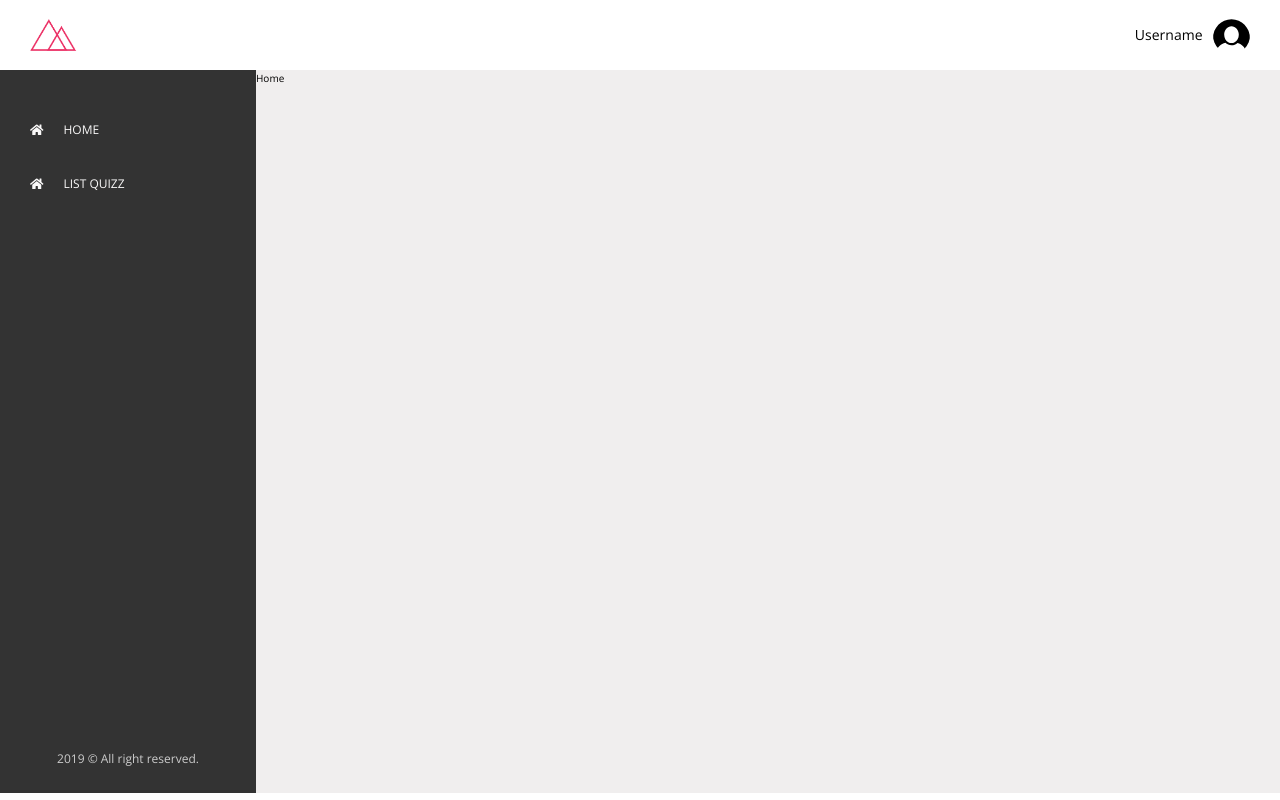
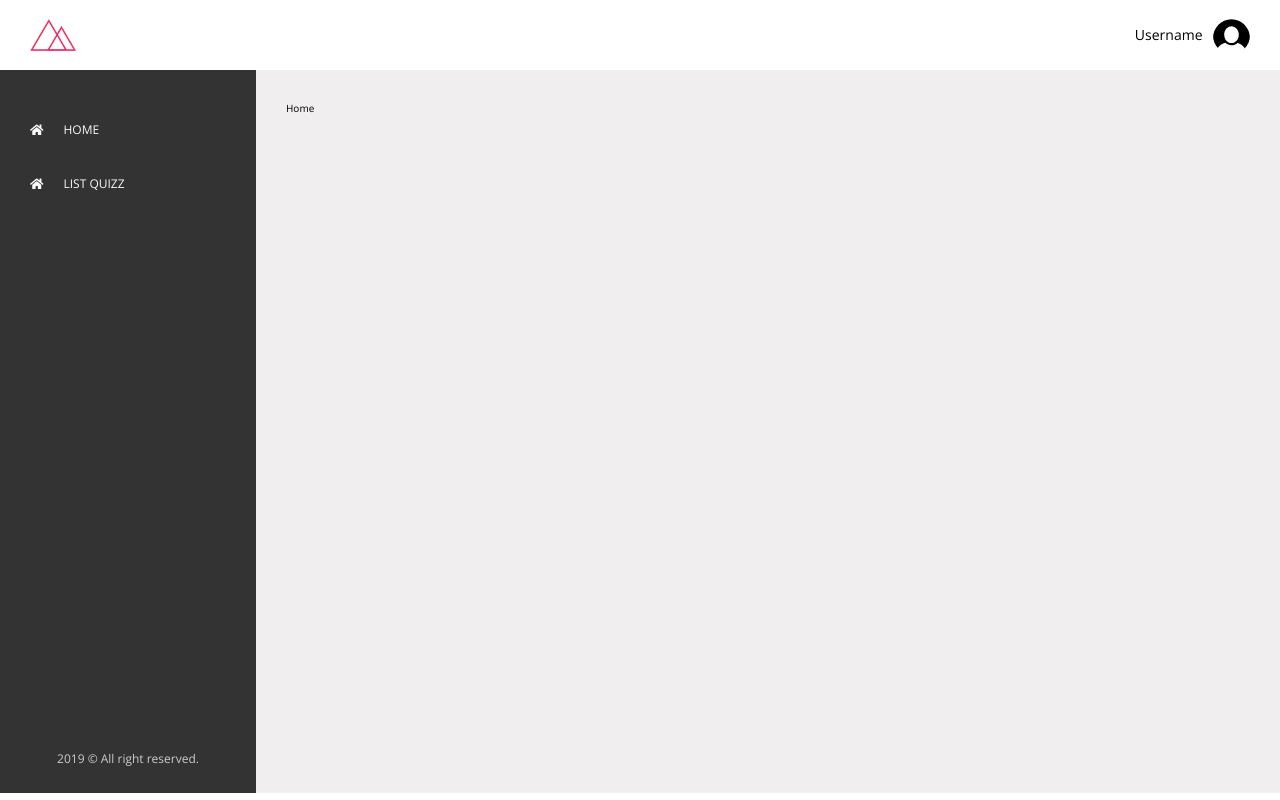
Before and after one commit to a88877689/Poliquizz, a React app in the folder golem/: page / in a window 1280 px wide. Built offline with nearby package versions, Linux system fonts and the light colour scheme.

Commit message:
Fixing overflow.

```diff
--- a/golem/src/App.js
+++ b/golem/src/App.js
@@ -1,13 +1,19 @@
 import React from 'react';
 import { BrowserRouter as Router, Route } from 'react-router-dom';
-import Layout from '@/containers/Layout/Layout';
+import AsyncComponent from '@/high-order-components/AsyncComponent';
+// import Layout from '@/containers/Layout/Layout';
 import Login from '@/containers/Login/Login';
+
+
+const AsyncLayout = AsyncComponent(() => {
+  return import('./containers/Layout/Layout');
+});
 
 const app = () => {
   return (
     <Router>
       <Route path='/login' component={Login} />
-      <Route path='/' component={Layout} />
+      <Route path='/' component={AsyncLayout} />
     </Router>
   );
 }
--- a/golem/src/containers/Layout/Layout.js
+++ b/golem/src/containers/Layout/Layout.js
@@ -17,8 +17,10 @@ const layout = (props) => {
 
                 <main className='golem-main-view'>
                     <Switch>
-                        <Route path='/quizz/listing' component={Listing} />
-                        <Route path='/' component={Home} />
+                        <div className='golem-main-view-container'>
+                            <Route path='/quizz/listing' component={Listing} />
+                            <Route path='/' component={Home} />
+                        </div>
                     </Switch>
                 </main>
             </div>
--- a/golem/src/containers/Quizz/Listing.js
+++ b/golem/src/containers/Quizz/Listing.js
@@ -31,7 +31,7 @@ const listing = () => {
             {
                 label: "Date",
                 prop: "date",
-                width: 240,
+                width: 180,
                 render(data){
                     return <span>{data.date}</span>
                 }
@@ -93,14 +93,13 @@ const listing = () => {
     };
 
     return (
-        <div style={{margin: '30px'}}>
         <Table
             style={{width: '100%'}}
             columns={state.columns}
             data={state.data}
             highlightCurrentRow={true}
             onRowClick={handleRowClick} />
-        </div>
+
     )
 }
 
--- /dev/null
+++ b/golem/src/high-order-components/AsyncComponent.js
@@ -0,0 +1,23 @@
+import React, { Component } from 'react';
+
+const asyncComponent = (importComponent) => {
+    return class extends Component {
+        state = {
+            component: null
+        }
+
+        componentDidMount() {
+            importComponent()
+                .then(cmp => {
+                    this.setState({component: cmp.default});
+                });
+        }
+
+        render() {
+            const C = this.state.component;
+            return C ? <C /> : null;
+        }
+    }
+}
+
+export default asyncComponent;
--- a/golem/src/styles/base/_animations.scss
+++ b/golem/src/styles/base/_animations.scss
@@ -1,19 +1,13 @@
-@keyframes moveInLeft {
+@keyframes moveInTop {
     0% {
         opacity: 0;
-        transform: translateX(-50px);
+        transform: translateY(-50px);
     }
-
-    80% {
-        transform: translateX(20px);
-    }
-
     100% {
         opacity: 1;
         transform: translate(0);
     }
 }
-
 
 @keyframes moveInRight {
     0% {
@@ -30,3 +24,30 @@
         transform: translate(0);
     }
 }
+
+@keyframes moveInLeft-1 {
+    0% {
+        opacity: 0;
+        transform: translateX(-50px);
+    }
+    100% {
+        opacity: 1;
+        transform: translate(0);
+    }
+}
+
+@keyframes moveInLeft-2 {
+    0% {
+        opacity: 0;
+        transform: translateX(-50px);
+    }
+
+    80% {
+        transform: translateX(20px);
+    }
+
+    100% {
+        opacity: 1;
+        transform: translate(0);
+    }
+}
--- a/golem/src/styles/layout/_layout.scss
+++ b/golem/src/styles/layout/_layout.scss
@@ -16,6 +16,7 @@
     display: flex;
     justify-content: space-between;
     align-items: center;
+    animation: moveInTop 1.5s ease-out;
 }
 
 .golem-main-view {
@@ -24,3 +25,11 @@
     display: flex;
     background: $color-grey-light-3;
 }
+
+.golem-main-view-container {
+    position: relative;
+    box-sizing: border-box;
+    width: 100%;
+    overflow: scroll;
+    margin: 3rem;
+}
--- a/golem/src/styles/layout/_sidebar.scss
+++ b/golem/src/styles/layout/_sidebar.scss
@@ -4,6 +4,7 @@
     display: flex;
     flex-direction: column;
     justify-content: space-between;
+    animation: moveInLeft-1 1.5s ease-out;
 }
 
 .golem-sidenav {
--- a/golem/src/styles/views/_login.scss
+++ b/golem/src/styles/views/_login.scss
@@ -50,7 +50,7 @@
     font-size: 300%;
     font-weight: 400;
     letter-spacing: 3rem;
-    animation: moveInLeft 1.5s ease-out;
+    animation: moveInLeft-2 1.5s ease-out;
 }
 
 .golem-heading-primary-sub {
```
Lines whose indentation alone changed are shown as unchanged.
